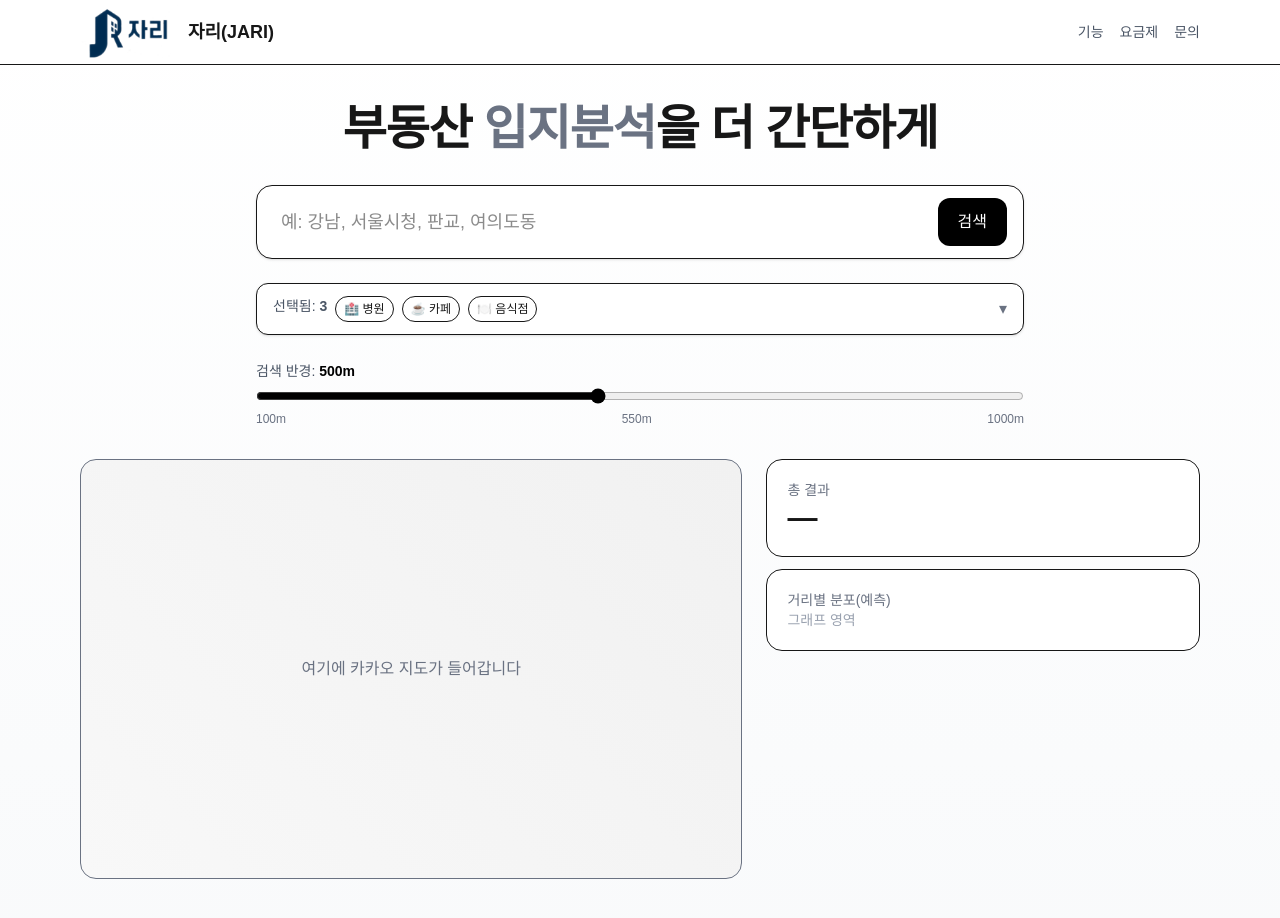
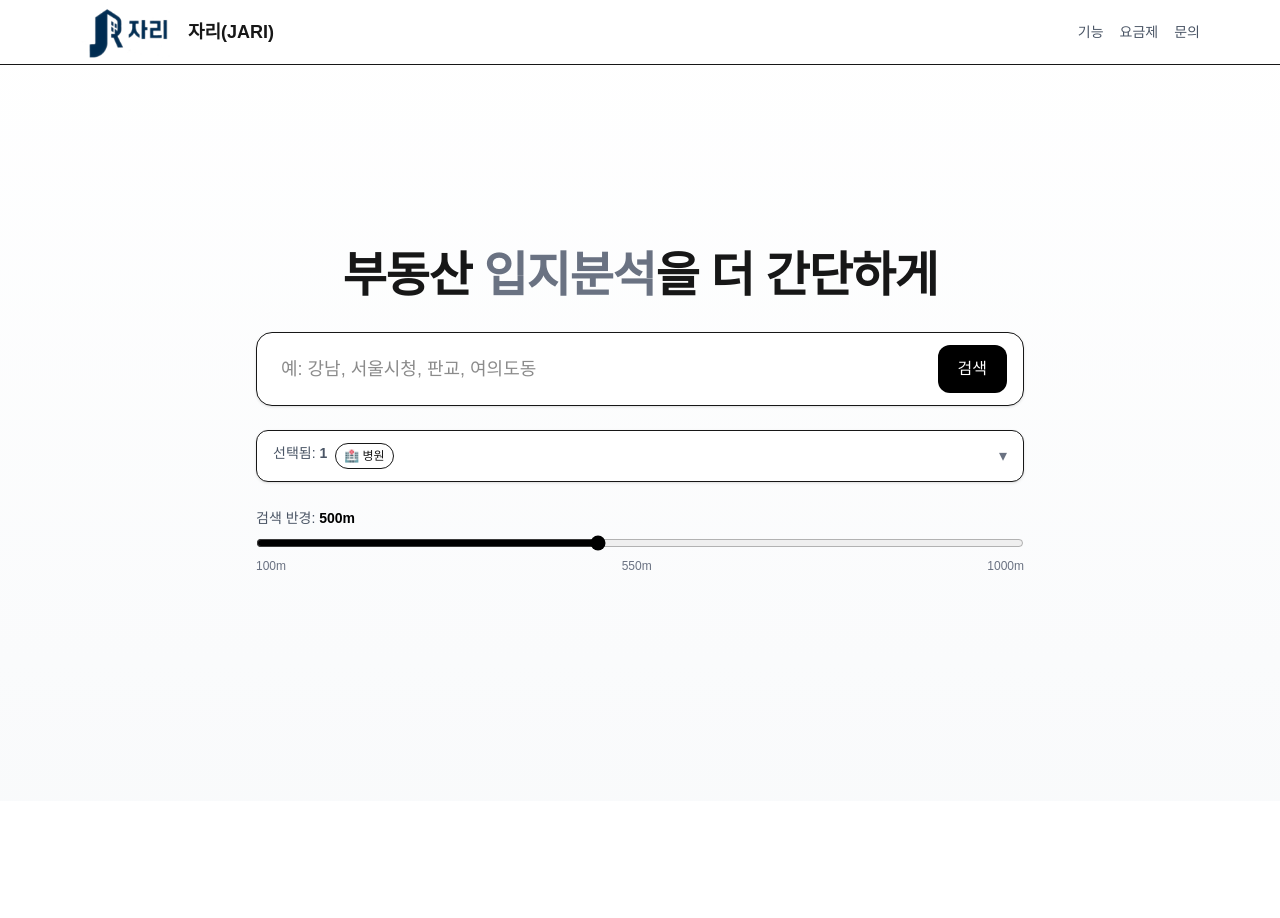
Before and after one commit to JYNog/jari-frontend, a Next.js app: page / in a window 1280 px wide. After the commit the page ends 801 px from the top, so only its background shows below. Built offline with nearby package versions, Linux system fonts and the light colour scheme.

Commit message:
지도렌더링은 백엔드로 가운데 검색창 가운데 정렬

```diff
--- a/app/page.tsx
+++ b/app/page.tsx
@@ -25,19 +25,53 @@ const CATEGORIES: Cat[] = [
   { code: "HP8", name: "병원", emoji: "🏥" },
   { code: "PM9", name: "약국", emoji: "💊" },
 ];
+type Poi = { name: string; x: number; y: number; distance?: number; code: string };
+type SearchResp = {
+  center: { lat: number; lon: number; label: string };
+  pois: Poi[];
+  total_all: number;
+  bins?: Array<{ range: [number, number]; count: number; est?: number }>;
+};
 
 export default function Home() {
   const [query, setQuery] = useState("");
-  const [picked, setPicked] = useState<string[]>(["HP8", "CE7", "FD6"]);
+  const [picked, setPicked] = useState<string[]>(["HP8"]);
   const [radius, setRadius] = useState(500);
 
-  const onSearch = () => {
-    alert(`검색어: ${query}\n카테고리: ${picked.join(", ")}\n반경: ${radius}m`);
+  // 검색 이후 상태
+  const [loading, setLoading] = useState(false);
+  const [result, setResult] = useState<SearchResp | null>(null);
+  const [error, setError] = useState<string | null>(null);
+
+  const onSearch = async () => {
+    setLoading(true);
+    setError(null);
+    setResult(null);
+    try {
+      // 백엔드 FastAPI 프록시로 요청 (추후 연결)
+      const base = process.env.NEXT_PUBLIC_API_BASE ?? "http://localhost:8000";
+      const res = await fetch(`${base}/search`, {
+        method: "POST",
+        headers: { "Content-Type": "application/json" },
+        body: JSON.stringify({
+          q: query, categories: picked, radius_m: radius
+        }),
+      });
+      if (!res.ok) throw new Error(`API ${res.status}`);
+      const data: SearchResp = await res.json();
+      setResult(data);
+    } catch (e: any) {
+      setError(e.message ?? "검색 실패");
+    } finally {
+      setLoading(false);
+    }
   };
+
+  const hasData = !!result && result.pois?.length > 0;
 
   return (
     <main className="min-h-screen bg-gradient-to-b from-white to-gray-50">
-      {/* Top */}
+      {/* 헤더 */}
       <header className="sticky top-0 z-10 bg-white/70 backdrop-blur border-b">
         <div className="mx-auto max-w-6xl px-4 h-16 flex items-center justify-between">
           <div className="flex items-center gap-2">
@@ -52,48 +86,56 @@ export default function Home() {
         </div>
       </header>
 
-      {/* Hero & Search */}
-      <section className="mx-auto max-w-6xl px-4 py-10">
-        <div className="text-center">
+      {/* 히어로 + 검색 UI */}
+      <section className="flex flex-col items-center justify-center min-h-[calc(100vh-4rem)] px-4">
+        <div className="w-full max-w-3xl text-center">
           <h1 className="text-3xl md:text-5xl font-semibold tracking-tight">
             부동산 <span className="text-gray-500">입지분석</span>을 더 간단하게
           </h1>
         </div>
 
-        {/* Search bar */}
-        <div className="mt-8 mx-auto max-w-3xl">
+        <div className="mt-8 w-full max-w-3xl">
           <SearchBar value={query} onChange={setQuery} onSubmit={onSearch} />
         </div>
 
-        {/* Category dropdown */}
-        <div className="mt-6 mx-auto max-w-3xl">
+        <div className="mt-6 w-full max-w-3xl">
           <CategoryMultiSelect items={CATEGORIES} value={picked} onChange={setPicked} />
         </div>
 
-        {/* Radius slider */}
-        <div className="mt-6 mx-auto max-w-3xl">
+        <div className="mt-6 w-full max-w-3xl">
           <RadiusSlider value={radius} onChange={setRadius} />
         </div>
 
-        {/* Placeholder: map & stats */}
-        <div className="mt-8 grid grid-cols-1 md:grid-cols-5 gap-6">
+        {/* 상태 메시지 */}
+        <div className="mt-4 w-full max-w-3xl min-h-6">
+          {loading && <div className="text-sm text-gray-600">검색 중…</div>}
+          {error && <div className="text-sm text-red-600">오류: {error}</div>}
+        </div>
+
+        {/* 검색 후에만 지도/통계 */}
+        {hasData && (
+          <div className="mt-8 grid grid-cols-1 md:grid-cols-5 gap-6 w-full max-w-6xl">
             <div className="md:col-span-3">
               <div className="h-[420px] rounded-2xl border bg-[linear-gradient(45deg,#f8f8f8,#f1f1f1)] grid place-items-center text-gray-500">
-              <span>여기에 카카오 지도가 들어갑니다</span>
+                <span>지도 렌더링 예정 (center: {result!.center.label})</span>
               </div>
             </div>
             <div className="md:col-span-2 space-y-3">
               <div className="p-5 rounded-2xl border bg-white">
                 <div className="text-sm text-gray-500">총 결과</div>
-              <div className="text-3xl font-semibold">—</div>
+                <div className="text-3xl font-semibold">{result!.total_all.toLocaleString()}</div>
               </div>
               <div className="p-5 rounded-2xl border bg-white">
                 <div className="text-sm text-gray-500">거리별 분포(예측)</div>
-              <div className="text-gray-400 text-sm">그래프 영역</div>
+                <div className="text-gray-400 text-sm">
+                  bins: {result!.bins?.length ?? 0}개
                 </div>
               </div>
             </div>
+          </div>
+        )}
       </section>
+
     </main>
   );
 }
```
Lines whose indentation alone changed are shown as unchanged.
